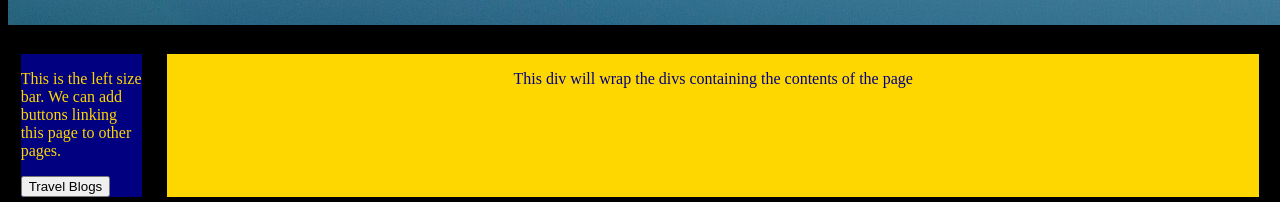
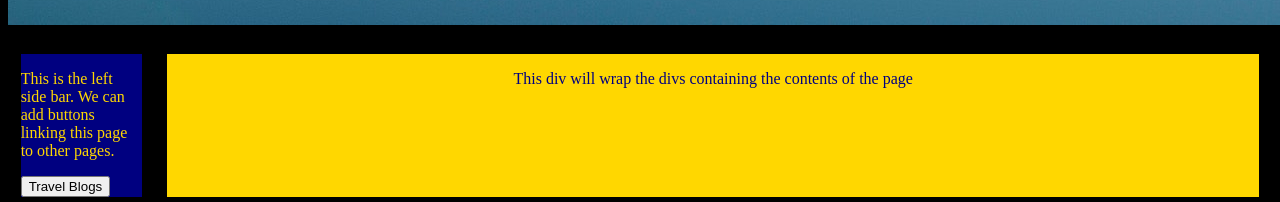
Before and after one commit to irongyan18/Drushyam, a plain HTML site: page index.html in a window 1280 px wide. Shown: the part 1063-1265 px from the top of the page. Drawn offline with Linux system fonts and the light colour scheme.

Commit message:
Some minor changes

```diff
--- a/index.html
+++ b/index.html
@@ -21,7 +21,7 @@
   <div id ='main' class='wrapper'>
 
     <div class="leftSideBar">
-      <p style="color: gold;">This is the left size bar. We can add buttons linking this page to other pages.</p>
+      <p style="color: gold;">This is the left side bar. We can add buttons linking this page to other pages.</p>
       <button>Travel Blogs</button>
 
     </div>
```
